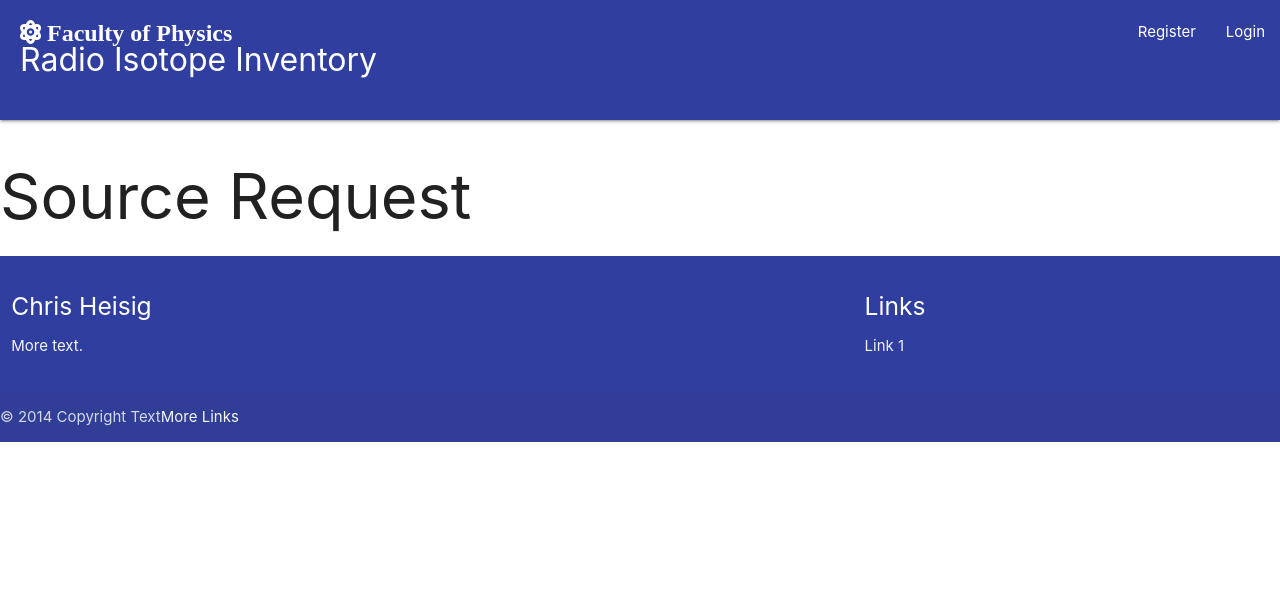
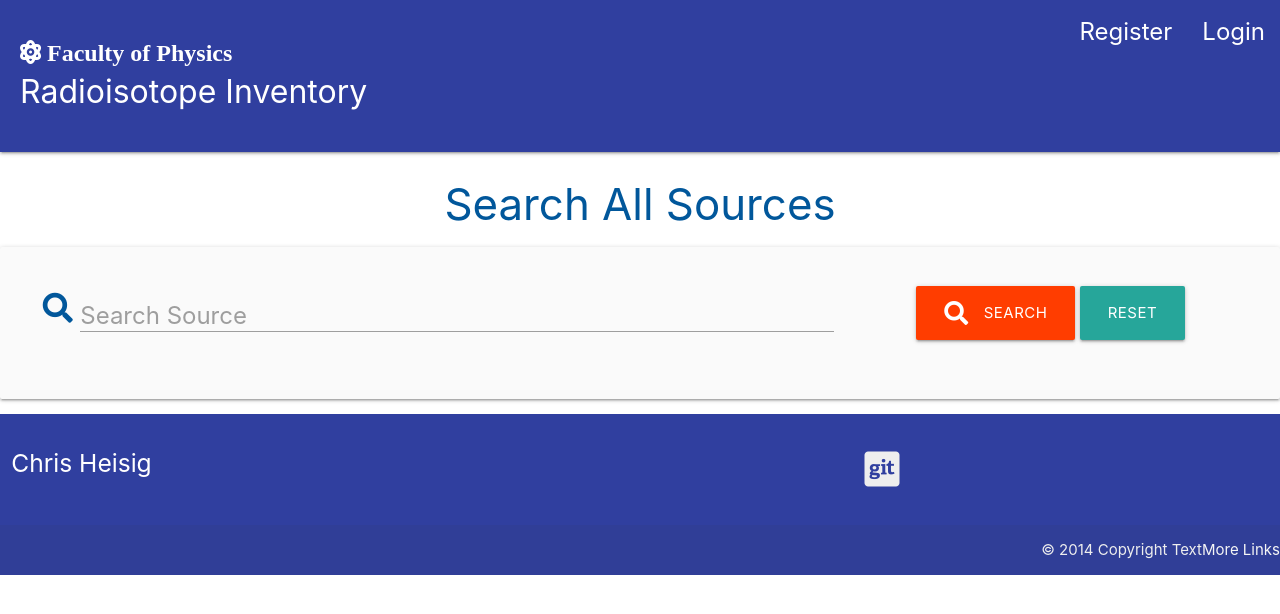
Before and after one commit to ChrisH2727/Milestone-3, a Flask app: page /source_request in a window 1280 px wide. Shown: the top 614 px of the page. Run offline with Flask 2, Linux system fonts and the light colour scheme; some libraries are stand-ins or nearby versions.

Commit message:
Add basic search bar to source request

```diff
--- a/app.py
+++ b/app.py
@@ -85,9 +85,16 @@ def register():
     return render_template("register.html")
 
 
-@app.route("/source_request")
+@app.route("/source_request", methods=["GET", "POST"])
 def source_request():
-    return render_template("sourceRequest.html")
+    print("arrived")
+    if request.method == "POST":
+        showsources = "true"
+        sources = mongo.db.sources.find()
+        return render_template("sourceRequest.html", showsources=showsources, sources=sources)
+    showsources = "false"
+    sources = ""
+    return render_template("sourceRequest.html", sources=sources, showsources=showsources, )
 
 
 @app.route("/usage_report")
@@ -162,12 +169,6 @@ def add_source():
         existing_source = mongo.db.sources.find_one(
             {"serial_number": request.form.get("serial_number")})
 
-
-        #if existing_source:
-        #    print("exiting source")
-        #    flash("Source Serial Number In Use")
-        #    return redirect(url_for("addSsource"))
-
         newSource = {
             "serial_number": request.form.get("serial_number"),
             "department": request.form.get("department"),
@@ -209,18 +210,6 @@ def del_source_conf(source_serial_no):
     sources = mongo.db.sources.find()
     return render_template("inventory.html", sources=sources)
 
-#@app.route("/delete_source/<serial_number>")
-#def delete_source(serial_number):
-#    print("got here for delete")
-
-#    if request.method == "POST":
-#        existing_source = mongo.db.users.find_one(
-#            {"serial_number": request.form.get("serial_number")})
-#        return render_template("deleteSources.html", source=existing_source)
-
-#    sources = mongo.db.sources.find()
-#    return render_template("inventory.html", sources=sources)
-
 
 @app.route("/update_source")
 def update_source():
@@ -241,23 +230,14 @@ def update_source_resp(source_serial_no):
     return render_template("addSource.html", mode=mode, existing_source=existing_source )
 
 
-
-
-
-
-
-
-
-
 @app.route("/delete_source_resp/<source_serial_no>", methods=["GET", "POST"])
 def delete_source_resp(source_serial_no):
     # check if source serial number already exists in db
-    existing_source = mongo.db.sources.find_one(
-        {"serial_number": source_serial_no})
-
+    existing_source = mongo.db.sources.find_one({"serial_number": source_serial_no})
+    mode = "delete"
     flash("You are about to delete", source_serial_no)
-    return render_template("deleteSource.html", existing_source=existing_source)
-
+    #return render_template("deleteSource.html", existing_source=existing_source)
+    return render_template("addSource.html", mode=mode, existing_source=existing_source)
 
 
 @app.route("/logout")
@@ -273,17 +253,27 @@ def logout():
 @app.route("/userAccount", methods=["GET", "POST"])
 def userAccount():
 
-    existing_user = mongo.db.users.find_one(
-            {"first": session["user"]})
+    # User already logged in so use session cookie as key to user details
+    existing_user = mongo.db.users.find_one({"first": session["user"]})
+
     user_id = existing_user["_id"]
+
     if request.method == "POST":
-        submit = {"password": request.form.get("password"),
-            "department": request.form.get("department").lower(),
-            "research_group": request.form.get("research_group").lower()}
 
-        mongo.db.users.find_one_and_update({"_id": ObjectId(user_id)},
-            { '$set': submit }, return_document = ReturnDocument.AFTER)
-        flash("Your account details have been successfully updated")
+        if request.form.get("password") != request.form.get("repeat_password"):
+            flash("Please ensure that that your password entries match")
+        else:
+            submit = {"password": request.form.get("password"),
+                "department": request.form.get("department").lower(),
+                "research_group": request.form.get("research_group").lower()}
+
+            mongo.db.users.find_one_and_update({"_id": ObjectId(user_id)},
+                { '$set': submit }, return_document = ReturnDocument.AFTER)
+
+            flash("Your account details have been successfully updated")
+
+    existing_user = mongo.db.users.find_one({"_id": ObjectId(user_id)})
+
     return render_template("userAccount.html", user=existing_user)
 
 
--- a/static/css/style.css
+++ b/static/css/style.css
@@ -1,11 +1,41 @@
+/********************General Styling To Augment Material*****************************/
+.input-field>label{
+  font-size: 1.6rem;
+}
+
+nav ul a{
+  font-size: 1.6rem;
+}
+
 .logo-shift{
     margin-left: 20px;
 }
+/****************************** Card Content***********************************/
+.card .card-title{
+  font-weight: 700;
+}
+
+/*********************************Nav Bar***********************************/
+nav .nav-title {
+  padding-top: 60px;
+}
+
+/*********************************Nav Bar***********************************/
+.fab, .far {
+  font-size: 40px;
+}
+
+
+
+nav i, nav [class^="mdi-"], nav [class*="mdi-"], nav i.material-icons {
+  padding-top: 20px;
+}
+
 /*********************************Isotope Table***********************************/
 .tbl_btn_wd{
   min-width: 76px;
 }
-/*********************************Isotope Table***********************************/
+
 
 
   .tg .tg-c3ow {
--- a/templates/base.html
+++ b/templates/base.html
@@ -12,7 +12,7 @@
     <link rel="stylesheet" href="{{ url_for('static', filename='css/style.css') }}" type="text/css">
     {% block styles %}
     {% endblock %}
-    <title>Radio Isotope Inventory</title>
+    <title>Radioisotope Inventory</title>
 </head>
 
 <body>
@@ -66,7 +66,7 @@
                     {% endif %}
 
                 </ul>
-                <div class="nav-title logo-shift text-align:center">Radio Isotope Inventory</div>
+                <div class="nav-title logo-shift text-align:center">Radioisotope Inventory</div>
             </div>
         </nav>
         <!-- mobile sidenav -->
@@ -115,12 +115,14 @@
             <div class="row">
                 <div class="col l6 s12">
                     <h5 class="white-text">Chris Heisig</h5>
-                    <p class="grey-text text-lighten-4">More text.</p>
+                    <!--p class="grey-text text-lighten-4">More text.</p-->
                 </div>
                 <div class="col l4 offset-l2 s12">
-                    <h5 class="white-text">Links</h5>
                     <ul>
-                        <li><a class="grey-text text-lighten-3" href="#!">Link 1</a></li>
+                        <li><a class="grey-text text-lighten-3"  target="_blank" href="https://github.com/ChrisH2727/">
+                            <i class="fab fa-git-square social-icon" aria-hidden="true"></i>
+                            <span class="sr-only">Git</span>
+                        </li>
                     </ul>
                 </div>
             </div>
--- a/templates/deleteSource.html
+++ b/templates/deleteSource.html
@@ -42,10 +42,10 @@
                         </div>
                     </div>
 
-                    <a href="{{ url_for('del_source_conf', source_serial_no=existing_source.serial_number) }}"  class="btn waves-effect waves-light">
+                    <a href="{{ url_for('del_source_conf', source_serial_no=existing_source.serial_number) }}"  class="btn-large deep-orange accent-3">
                         <i class="fas fa-cloud-upload-alt"></i> Delete</a>
 
-                    <a href="{{ url_for('del_source_conf', source_serial_no=existing_source.serial_number) }}"  class="btn waves-effect waves-light">
+                    <a href="{{ url_for('del_source_conf', source_serial_no=existing_source.serial_number) }}"  class="btn-large deep-green accent-3">
                         <i class="fas fa-cloud-upload-alt"></i> Go Back</a>
                 </form>
             </div>
--- a/templates/register.html
+++ b/templates/register.html
@@ -10,7 +10,7 @@
         <form method="POST" action="{{ url_for('register') }}">
           <div class="row">
             <div class="input-field col s6">
-              <input id="first_name" name ="first_name" type="text" class="validate">
+              <input id="first_name" name ="first_name" type="text" class="validate" pattern="^[a-zA-Z]+*.[a-zA-Z]+$">
               <label for="first_name">First Name</label>
             </div>
             <div class="input-field col s6">
--- a/templates/sourceRequest.html
+++ b/templates/sourceRequest.html
@@ -1,4 +1,61 @@
 {% extends "base.html" %}
 {% block content %}
-<h1>Source Request</h1>
+
+<!-- Uses code snip from Code Institute Mini Project | Putting It All Together  Searching  Search Within The Database-->
+<h3 class="light-blue-text text-darken-4 center-align">Search All Sources</h3>
+        <div class="row card-panel grey lighten-5">
+            <form action="{{ url_for('source_request') }}" method="post" class="col s12">
+                <div class="row valign-wrapper center-align">
+                    <div class="input-field col s12 m8">
+                        <i class="fas fa-search prefix light-blue-text text-darken-4"></i>
+                        <input type="text" name="query" id="query" minlength="3" class="validate" required>
+                        <label for="query">Search Source</label>
+                    </div>
+                    <div class="col s12 m4">
+                        <button type="submit" class="btn-large deep-orange accent-3">
+                            <i class="fas fa-search left"></i> Search
+                        </button>
+
+                        <a href="{{ url_for('userAccount') }}" class="btn-large deep-green accent-3">Reset</a>
+
+                    </div>
+                </div>
+            </form>
+        </div>
+
+
+    {% if showsources == "true" %}
+        <div class="tg-wrap">
+            <table class="tg" id="tg-6QsDT">
+                <thead>
+                    <tr>
+                    <th class="tg-c3ow" colspan="16">Radio Isotope Inventory</th>
+                    </tr>
+                </thead>
+                <tbody >
+                    <tr>
+                    <td class="tg-ul38">Serial No.</td>
+                    <td class="tg-ul38">Isotope</td>
+                    <td class="tg-ul38 hide-on-small-only">Original Activity</td>
+                    <td class="tg-ul38 hide-on-small-only">Date Activated</td>
+                    <td class="tg-ul38">Half life</td>
+                    <td class="tg-ul38">Ativity Now</td>
+                    <td class="tg-ul38">Type</td>
+                    </tr>
+
+                    {% for source in sources %}
+                        <tr>
+                        <td class="tg-hmp3">{{ source.serial_number }}</td>
+                        <td class="tg-hmp3">{{ source.isotope }}</td>
+                        <td class="tg-hmp3 hide-on-small-only">{{ source.original_activity }} {{source.original_activity_units}}</td>
+                        <td class="tg-hmp3 hide-on-small-only">{{ source.activation_date }}</td>
+                        <td class="tg-hmp3">{{ source.half_life }} {{source.half_life_units}}</td>
+                        <td class="tg-hmp3">{{ source.activity_now }} {{source.activity_now_units}}</td>
+                        <td class="tg-hmp3">{{ source.type }}</td>
+                        </tr>
+                    {% endfor %}
+                </tbody>
+            </table>
+        </div>
+    {% endif %}
 {% endblock %}
```
Also changed, not shown: templates/addSource.html (+27 -16 lines), templates/login.html (+9 -5 lines), templates/userAccount.html (+6 -7 lines).
